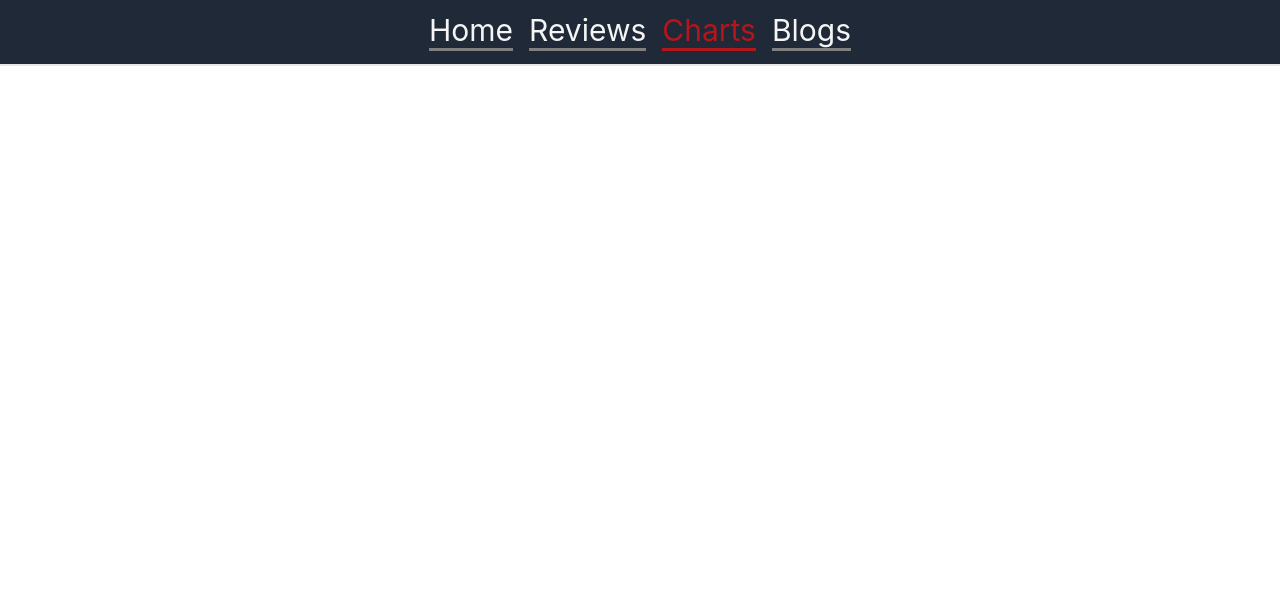
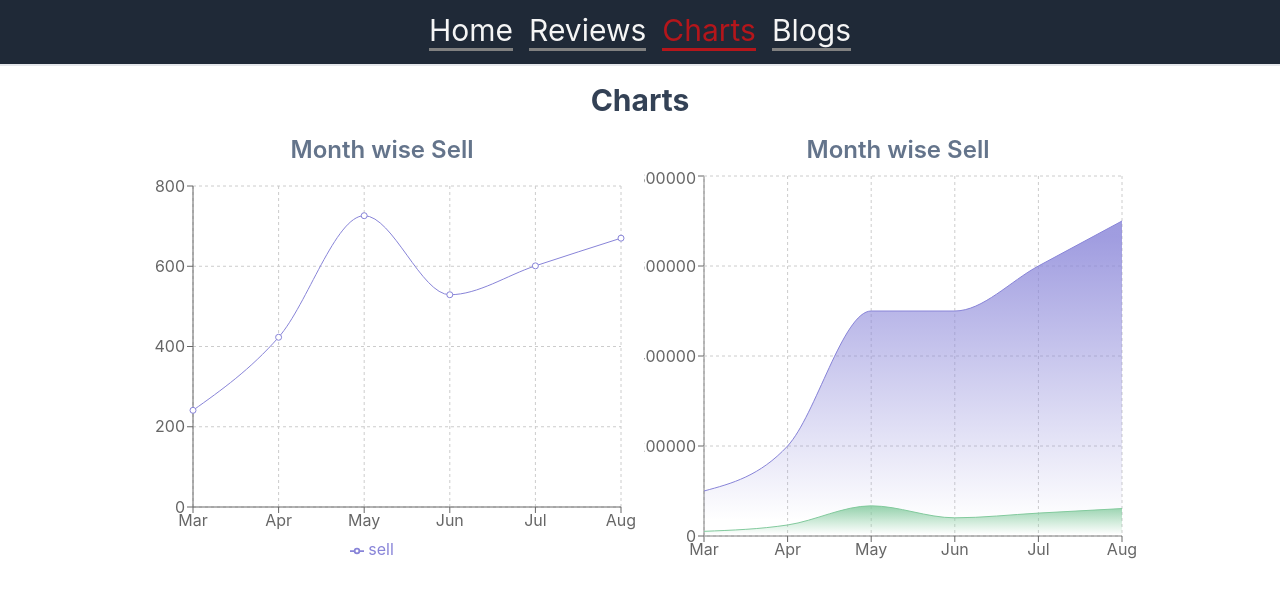
Before and after one commit to NafiulA/product-reviewer, a React (Create React App) app: page /charts in a window 1280 px wide. Shown: the top 598 px of the page. Built offline with nearby package versions, Linux system fonts and the light colour scheme.

Commit message:
charts working

```diff
--- a/src/components/Review/Reviews.js
+++ b/src/components/Review/Reviews.js
@@ -1,9 +1,17 @@
 import React from 'react';
+import useReviews from '../../hooks/useReviews';
+import ReviewCard from '../ReviewCard/ReviewCard';
 
 const Reviews = () => {
+    const [reviews] = useReviews()
     return (
         <div>
-
+            <h3 className='text-4xl my-4 text-center text-slate-800 font-bold'>Customer Reviews</h3>
+            <div className='w-11/12 md:w-3/4 mx-auto grid grid-cols-1 md:grid-cols-2 lg:grid-cols-3 gap-6'>
+                {
+                    reviews.map(review => <ReviewCard key={review.id} review={review}></ReviewCard>)
+                }
+            </div>
         </div>
     );
 };
--- a/src/components/ReviewCard/ReviewCard.js
+++ b/src/components/ReviewCard/ReviewCard.js
@@ -4,7 +4,7 @@ import './ReviewCard.css'
 
 const ReviewCard = ({ review }) => {
     return (
-        <div className='my-6 p-6 border-2 rounded-xl shadow-xl'>
+        <div className='my-3 md:my-6 p-6 border-2 rounded-xl shadow-xl'>
             <div className='flex items-center'>
                 <img className='w-12 rounded-xl' src={review.img} alt="" />
                 <p className='ml-4 text-2xl font-medium'>{review.name}</p>
--- a/src/components/charts/Charts.js
+++ b/src/components/charts/Charts.js
@@ -1,9 +1,63 @@
-import React from 'react';
+import React, { useEffect, useState } from 'react';
+import { CartesianGrid, Legend, Line, LineChart, Tooltip, XAxis, YAxis, ResponsiveContainer, AreaChart, Area } from 'recharts';
+import './Charts.css'
 
 const Charts = () => {
+    const [data, setData] = useState([]);
+    useEffect(() => {
+        fetch('data.json')
+            .then(res => res.json())
+            .then(data => setData(data));
+    }, [])
     return (
         <div>
-
+            <h1 className='text-3xl text-center font-bold text-slate-700 py-4'>Charts</h1>
+            <div className='md:w-4/5 mx-auto grid grid-cols-1 lg:grid-cols-2 content-center gap-2'>
+                <div>
+                    <h3 className='text-2xl text-center text-slate-500 font-semibold'>Month wise Sell</h3>
+                    <div style={{ width: '100%', height: 400 }}>
+                        <ResponsiveContainer>
+                            <LineChart data={data}
+                                margin={{ top: 20, right: 15, left: 5, bottom: 5 }}>
+                                <CartesianGrid strokeDasharray="3 3" />
+                                <XAxis dataKey="month" />
+                                <YAxis />
+                                <Tooltip />
+                                <Legend />
+                                <Line type="monotone" dataKey="sell" stroke="#8884d8" />
+                            </LineChart>
+                        </ResponsiveContainer>
+                    </div>
+                </div>
+                <div>
+                    <h3 className='text-2xl text-center text-slate-500 font-semibold'>Month wise Sell</h3>
+                    <div style={{ width: '100%', height: 400 }}>
+                        <ResponsiveContainer>
+                            <AreaChart data={data}
+                                margin={{ top: 10, right: 30, left: 0, bottom: 0 }}>
+                                <defs>
+                                    <linearGradient id="colorUv" x1="0" y1="0" x2="0" y2="1">
+                                        <stop offset="5%" stopColor="#8884d8" stopOpacity={0.8} />
+                                        <stop offset="95%" stopColor="#8884d8" stopOpacity={0} />
+                                    </linearGradient>
+                                    <linearGradient id="colorPv" x1="0" y1="0" x2="0" y2="1">
+                                        <stop offset="5%" stopColor="#82ca9d" stopOpacity={0.8} />
+                                        <stop offset="95%" stopColor="#82ca9d" stopOpacity={0} />
+                                    </linearGradient>
+                                </defs>
+                                <XAxis dataKey="month" />
+                                <YAxis />
+                                <CartesianGrid strokeDasharray="3 3" />
+                                <Tooltip />
+                                <Area type="monotone" dataKey="investment" stroke="#8884d8" fillOpacity={1} fill="url(#colorUv)" />
+                                <Area type="monotone" dataKey='revenue' stroke="#82ca9d" fillOpacity={1} fill="url(#colorPv)" />
+                            </AreaChart>
+                        </ResponsiveContainer>
+                    </div>
+                </div>
+                <div></div>
+                <div></div>
+            </div>
         </div>
     );
 };
```
